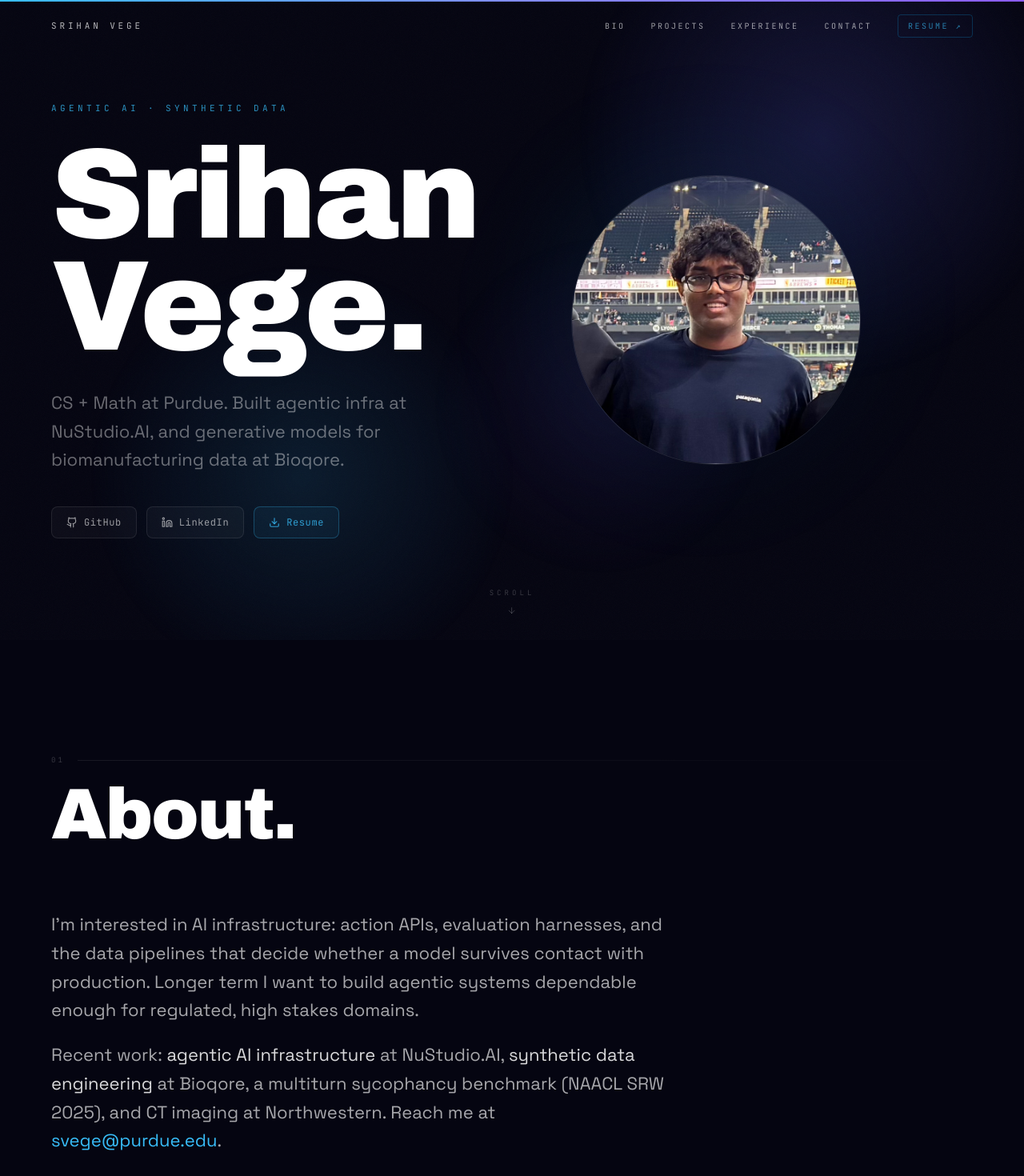
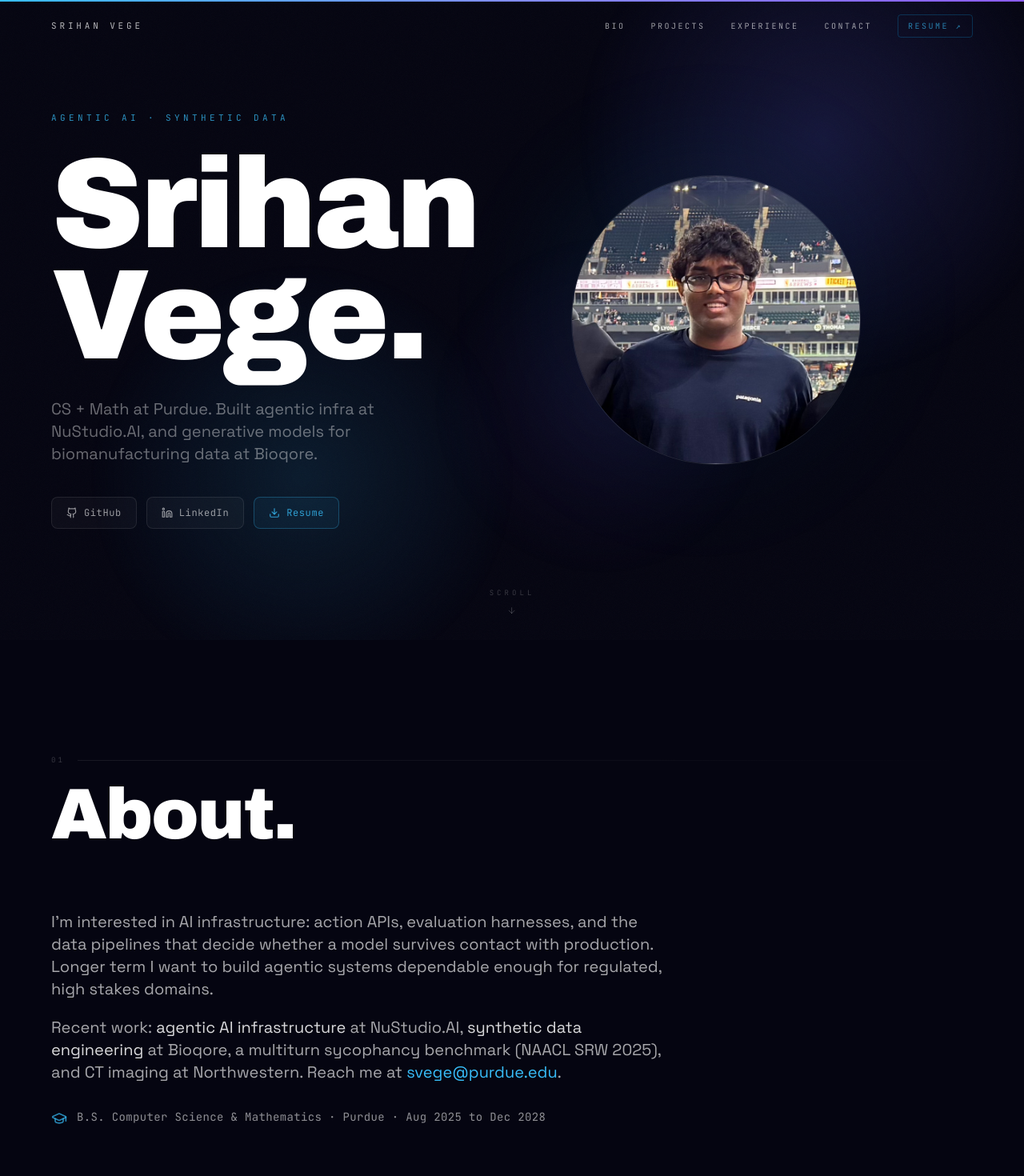
Before and after one commit to srihanvege/srihan-vege-website3, a React (Vite) app: page / in a window 1280 px wide. Shown: the top 1470 px of the page at 80% size. Built offline with nearby package versions, Linux system fonts and the light colour scheme; the HTML template or start-up script is replaced by a standard one.

Commit message:
Revert "Bump body copy one step: 18/20px to 20/22px"
This reverts commit a6f2c534c47833bbb47afb637562354b302b6340.

```diff
--- a/src/App.tsx
+++ b/src/App.tsx
@@ -285,7 +285,7 @@ function HeroSection() {
             initial={{ opacity: 0, y: 24 }}
             animate={{ opacity: 1, y: 0 }}
             transition={{ duration: 0.75, delay: 0.5 }}
-            className="mt-8 text-xl sm:text-[1.375rem] text-white/40 max-w-lg leading-relaxed"
+            className="mt-8 text-lg sm:text-xl text-white/40 max-w-lg leading-relaxed"
           >
             CS + Math at Purdue. Built agentic infra at NuStudio.AI, and
             generative models for biomanufacturing data at Bioqore.
@@ -512,14 +512,14 @@ export default function App() {
         {/* ── About ── */}
         <Section id="bio" number="01" title="About.">
           <motion.div variants={fadeUp} className="space-y-5 max-w-3xl">
-            <p className="text-xl sm:text-[1.375rem] leading-relaxed text-white/65">
+            <p className="text-lg sm:text-xl leading-relaxed text-white/65">
               I'm interested in AI infrastructure: action APIs, evaluation
               harnesses, and the data pipelines that decide whether a model
               survives contact with production. Longer term I want to build
               agentic systems dependable enough for regulated, high stakes
               domains.
             </p>
-            <p className="text-xl sm:text-[1.375rem] leading-relaxed text-white/65">
+            <p className="text-lg sm:text-xl leading-relaxed text-white/65">
               Recent work:{" "}
               <span className="text-white/85">agentic AI infrastructure</span>{" "}
               at NuStudio.AI,{" "}
@@ -631,7 +631,7 @@ export default function App() {
         {/* ── Contact ── */}
         <Section id="contact" number="06" title="Let's Talk.">
           <motion.div variants={fadeUp} className="max-w-2xl">
-            <p className="text-xl sm:text-[1.375rem] text-white/60 leading-relaxed mb-9">
+            <p className="text-lg sm:text-xl text-white/60 leading-relaxed mb-9">
               Open to research collaborations, internships, and interesting
               side projects. Best reached at{" "}
               <a
```
